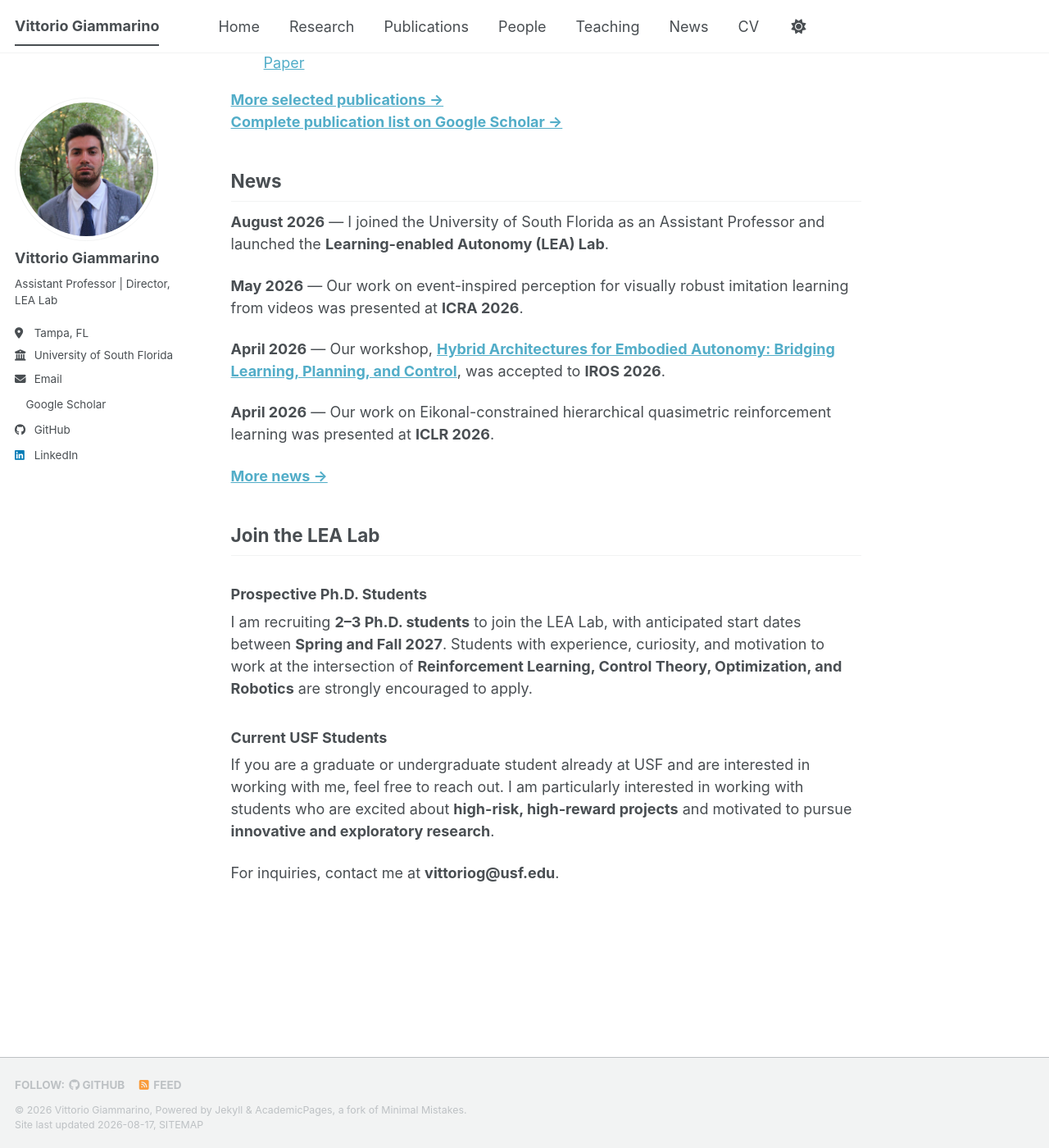
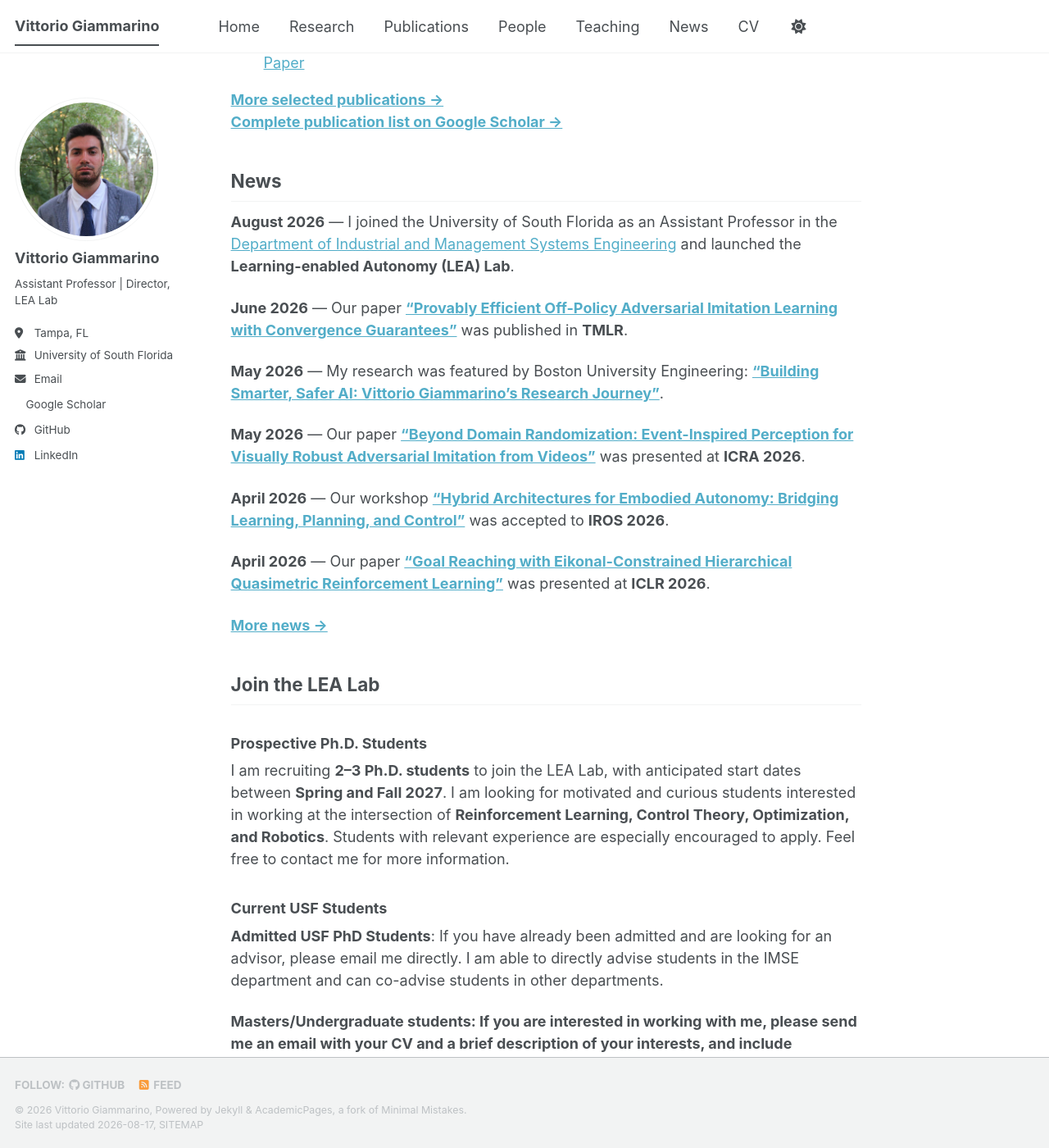
Before and after one commit to VittorioGiammarino/VittorioGiammarino.github.io, a Jekyll site: the page built from _pages/about.md, in a window 1280 px wide and 1400 px high, scrolled down 1654 px. Shown: the whole window at 82% size. Built offline with Jekyll 4.4.1, drawn with Linux system fonts in a browser that asks for light colours; a style sheet for code colours, icons or effects is not loaded; some of the changed text lies outside the part shown.

Commit message:
new updates to the website

```diff
--- a/_pages/about.md
+++ b/_pages/about.md
@@ -55,13 +55,17 @@ The **LEA Lab** develops learning-enabled methods for **autonomous and sequentia
 
 ## News
 
-**August 2026** — I joined the University of South Florida as an Assistant Professor and launched the **Learning-enabled Autonomy (LEA) Lab**.
+**August 2026** — I joined the University of South Florida as an Assistant Professor in the [Department of Industrial and Management Systems Engineering](https://www.usf.edu/engineering/imse/) and launched the **Learning-enabled Autonomy (LEA) Lab**.
 
-**May 2026** — Our work on event-inspired perception for visually robust imitation learning from videos was presented at **ICRA 2026**.
+**June 2026** — Our paper [**“Provably Efficient Off-Policy Adversarial Imitation Learning with Convergence Guarantees”**](https://openreview.net/forum?id=OahvMeRgKP) was published in **TMLR**.
 
-**April 2026** — Our workshop, [**Hybrid Architectures for Embodied Autonomy: Bridging Learning, Planning, and Control**](https://sites.google.com/bu.edu/hybridarchforautonomy), was accepted to **IROS 2026**.
+**May 2026** — My research was featured by Boston University Engineering: [**“Building Smarter, Safer AI: Vittorio Giammarino’s Research Journey”**](https://www.bu.edu/eng/2026/05/14/building-smarter-safer-ai-vittorio-giammarinos-research-journey/).
 
-**April 2026** — Our work on Eikonal-constrained hierarchical quasimetric reinforcement learning was presented at **ICLR 2026**.
+**May 2026** — Our paper [**“Beyond Domain Randomization: Event-Inspired Perception for Visually Robust Adversarial Imitation from Videos”**](https://arxiv.org/abs/2505.18899) was presented at **ICRA 2026**.
+
+**April 2026** — Our workshop [**“Hybrid Architectures for Embodied Autonomy: Bridging Learning, Planning, and Control”**](https://sites.google.com/bu.edu/hybridarchforautonomy) was accepted to **IROS 2026**.
+
+**April 2026** — Our paper [**“Goal Reaching with Eikonal-Constrained Hierarchical Quasimetric Reinforcement Learning”**](https://arxiv.org/abs/2512.12046) was presented at **ICLR 2026**.
 
 [**More news →**](/news/)
 
@@ -69,10 +73,12 @@ The **LEA Lab** develops learning-enabled methods for **autonomous and sequentia
 
 ### Prospective Ph.D. Students
 
-I am recruiting **2–3 Ph.D. students** to join the LEA Lab, with anticipated start dates between **Spring and Fall 2027**. Students with experience, curiosity, and motivation to work at the intersection of **Reinforcement Learning, Control Theory, Optimization, and Robotics** are strongly encouraged to apply.
+I am recruiting **2–3 Ph.D. students** to join the LEA Lab, with anticipated start dates between **Spring and Fall 2027**. I am looking for motivated and curious students interested in working at the intersection of **Reinforcement Learning, Control Theory, Optimization, and Robotics**. Students with relevant experience are especially encouraged to apply. Feel free to contact me for more information.
 
 ### Current USF Students
 
-If you are a graduate or undergraduate student already at USF and are interested in working with me, feel free to reach out. I am particularly interested in working with students who are excited about **high-risk, high-reward projects** and motivated to pursue **innovative and exploratory research**.
+**Admitted USF PhD Students**: If you have already been admitted and are looking for an advisor, please email me directly. I am able to directly advise students in the IMSE department and can co-advise students in other departments.
 
-For inquiries, contact me at **vittoriog@usf.edu**.
+**Masters/Undergraduate students: If you are interested in working with me, please send me an email with your CV and a brief description of your interests, and include [Prospective Masters/Undergraduate Student] in the subject respectively. I am particularly interested in working with students who are excited about **high-risk, high-reward projects** in AI for physical systems, and who are eager to learn and contribute to our research projects.
+
+For any other inquiries, contact me at **vittoriog@usf.edu**.
```
Also changed, not shown: other parts of _pages/about.md (+1 -1 lines), _pages/news.md (+30 -0 lines), 1 other file.
